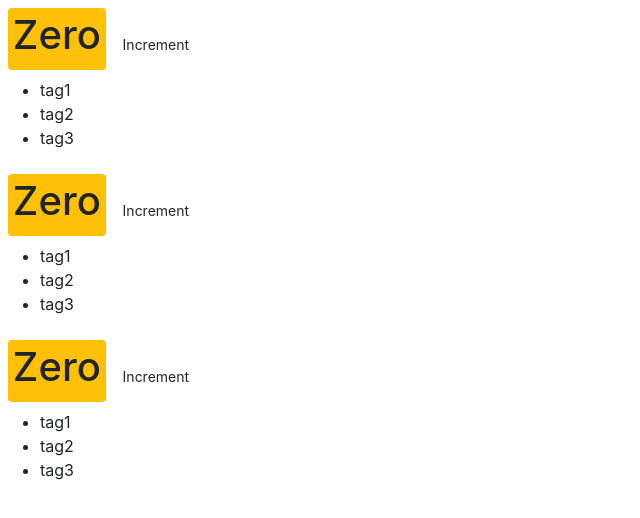
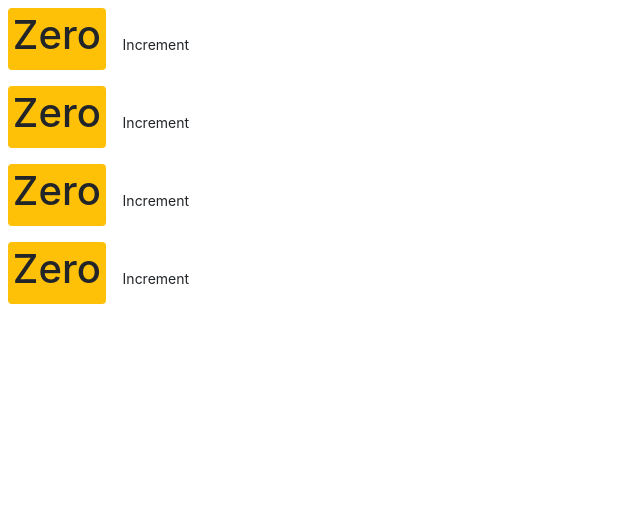
Before and after one commit to drewthedev9-tech/React-counters, a React (Create React App) app: page / in a window 1280 px wide. Shown: the top 518 px of the page, without its empty margins (0-640 px from the left). Built offline with nearby package versions, Linux system fonts and the light colour scheme.

Commit message:
used props for sharing data between components

```diff
--- a/src/components/counter.jsx
+++ b/src/components/counter.jsx
@@ -2,8 +2,9 @@
 
 class Counter extends Component {
     state = {
-        count: 0,
-        tags: ['tag1','tag2','tag3']
+        // getting props from the counters component.
+        value: this.props.value
+
 
     };
 
@@ -11,33 +12,30 @@
 
     handleIncrement = product => {
         console.log(product);
-        this.setState({count: this.state.count + 1})
+        this.setState({value: this.state.value + 1})
     };
 
 
     render() {
-
         return(
         // Need () and the <div></div>
          <div>
             <span className={this.getBadgeClasses()}>{this.formatCount()}</span>
             <button onClick = {() => this.handleIncrement()}
             className ='btn btn-seconadary btn-sm'>Increment</button>
-            <ul>
-               {this.state.tags.map(tag => <li key= {tag}>{tag}</li>)}
-            </ul>
+
         </div>
         );
     }
 
     formatCount(){
-        const {count} = this.state;
+        const {value: count} = this.state;
         return count === 0 ? <h1>Zero</h1> : count;
     }
 
     getBadgeClasses() {
         let classes = "badge m-2 badge-";
-        classes += (this.state.count === 0) ? "warning" : "primary";
+        classes += (this.state.value === 0) ? "warning" : "primary";
         return classes;
     }
 
--- a/src/components/counters.jsx
+++ b/src/components/counters.jsx
@@ -2,12 +2,19 @@
 import Counter from './counter';
 
 class Counters extends Component {
-    state = {  }
+    state = {
+        counters: [
+            {id: 1, value: 0 },
+            {id: 2, value: 0 },
+            {id: 3, value: 0 },
+            {id: 4, value: 0 },
+
+        ]
+      }
     render() {
         return (<div>
-            <Counter/>
-            <Counter/>
-            <Counter/>
+           {this.state.counters.map( counter =>
+            <Counter key={counter.id} value={counter.value}/>)}
             </div>  );
     }
 }
```
